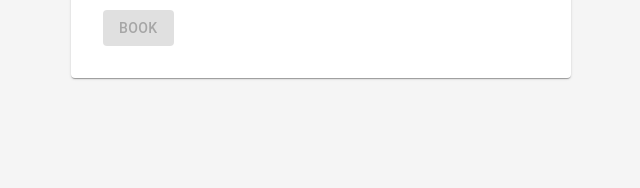
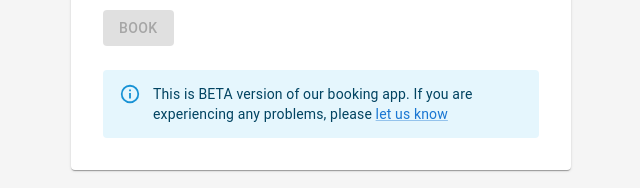
Before and after one commit to mstefaniak/book-a-table, a React (Create React App) app: page / in a window 1280 px wide. Shown: the part 579-767 px from the top of the page, without its empty margins (319-959 px from the left). Built offline with nearby package versions, Linux system fonts and the light colour scheme.

Commit message:
add beta info

```diff
--- a/src/components/book/BookForm.tsx
+++ b/src/components/book/BookForm.tsx
@@ -22,6 +22,7 @@ import {
   FormControlLabel,
   FormControl,
   FormLabel,
+  Link,
 } from "@mui/material";
 import AdapterDateFns from "@mui/lab/AdapterDateFns";
 import { LocalizationProvider, DatePicker, TimePicker } from "@mui/lab";
@@ -308,6 +309,13 @@ const BookForm = (): JSX.Element => {
               </Button>
             </Grid>
           </Grid>
+
+          <Alert sx={{ marginTop: 3 }} severity="info">
+            {t("beta_info")}
+            <Link href="mailto:theofficeszczecin@gmail.com?subject='Book a table - error'">
+              {t("beta_link")}
+            </Link>
+          </Alert>
         </form>
       )}
     />
--- a/src/locale/en.ts
+++ b/src/locale/en.ts
@@ -1,5 +1,8 @@
 export default {
   add_new_booking: "Book another table",
+  beta_info:
+    "This is BETA version of our booking app. If you are experiencing any problems, please ",
+  beta_link: "let us know",
   book: "Book",
   book_a_table: "Book a table",
   date: "Date",
--- a/src/locale/pl.ts
+++ b/src/locale/pl.ts
@@ -1,5 +1,8 @@
 export default {
   add_new_booking: "Zarezerwuj kolejny stolik",
+  beta_info:
+    "To jest wersja BETA systemu do rezerwacji miejsc. Jeśli napotykasz jakieś problemy, ",
+  beta_link: "zgłoś je nam",
   book: "Zarezerwuj",
   book_a_table: "Zarezerwuj stolik",
   date: "Data",
```
